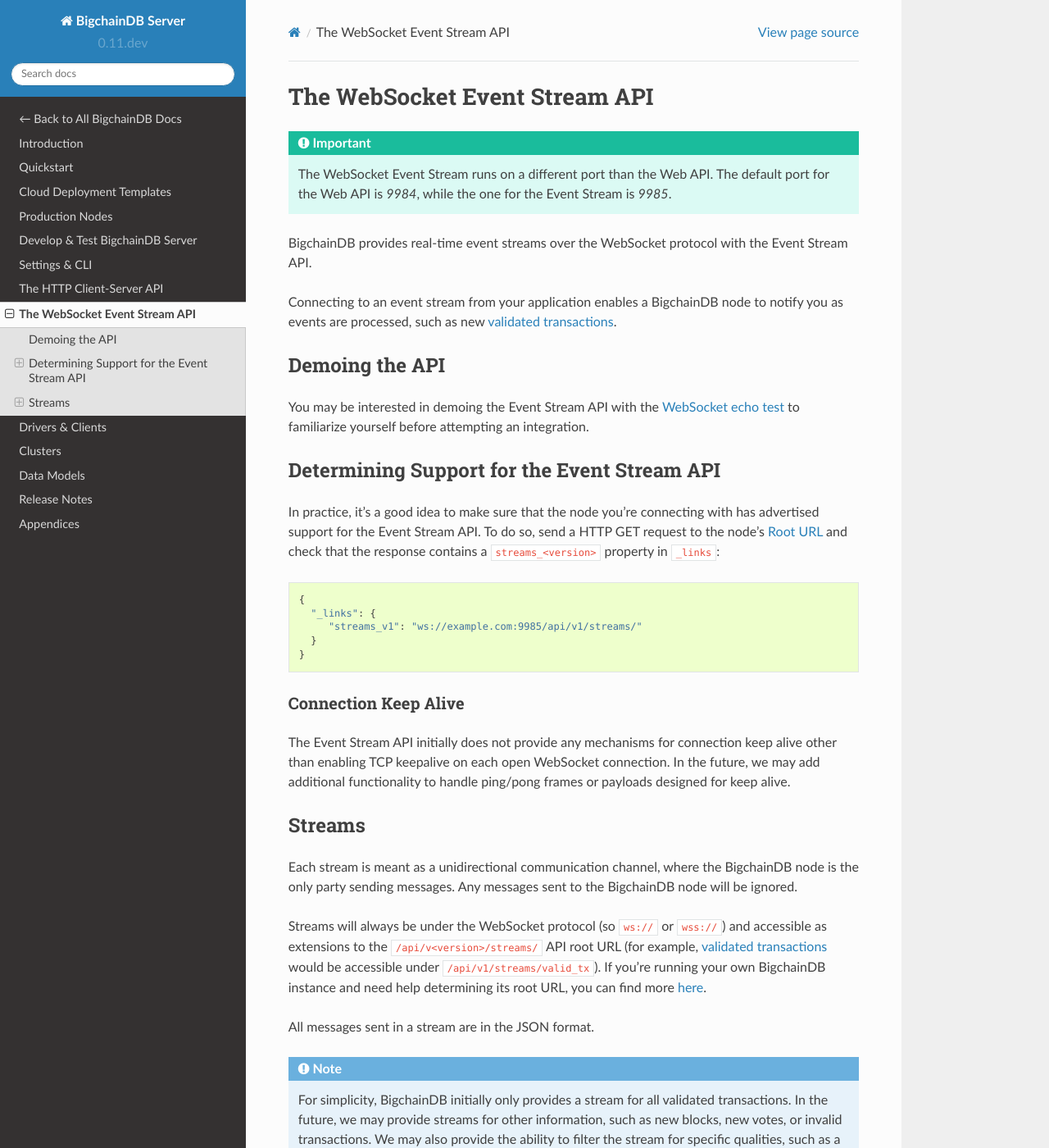
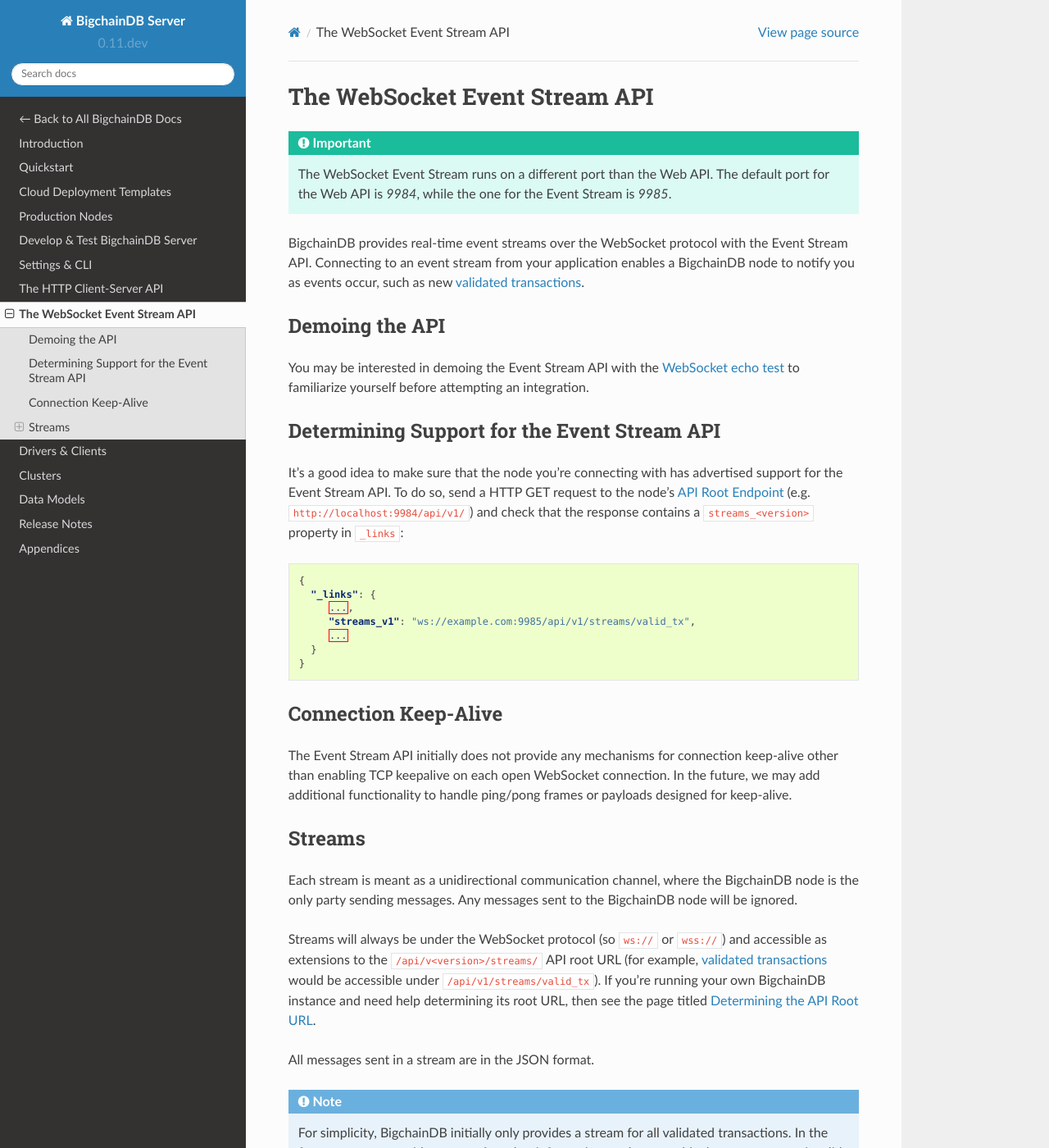
Before and after one commit to bigchaindb/bigchaindb, a Sphinx documentation site: the page built from docs/server/source/websocket-event-stream-api.rst, in a window 1280 px wide and 1400 px high. Shown: the whole window at 82% size. Built offline with Sphinx 7.4.7 and the Read the Docs theme 2.0.0, drawn with Linux system fonts in a browser that asks for light colours; pages that are not in the unit, such as notebooks, are missing from menus.

Commit message:
Minor edits & fixes to WebSocket API docs

```diff
--- a/docs/server/source/websocket-event-stream-api.rst
+++ b/docs/server/source/websocket-event-stream-api.rst
@@ -8,9 +8,8 @@
 
 BigchainDB provides real-time event streams over the WebSocket protocol with
 the Event Stream API.
-
 Connecting to an event stream from your application enables a BigchainDB node
-to notify you as events are processed, such as new `validated transactions <#valid-transactions>`_.
+to notify you as events occur, such as new `validated transactions <#valid-transactions>`_.
 
 
 Demoing the API
@@ -23,25 +22,31 @@
 Determining Support for the Event Stream API
 --------------------------------------------
 
-In practice, it's a good idea to make sure that the node you're connecting with
+It's a good idea to make sure that the node you're connecting with
 has advertised support for the Event Stream API. To do so, send a HTTP GET
-request to the node's :ref:`Root URL <bigchaindb-root-url>` and check that the
-response contains a ``streams_<version>`` property in ``_links``::
+request to the node's :ref:`API Root Endpoint`
+(e.g. ``http://localhost:9984/api/v1/``) and check that the
+response contains a ``streams_<version>`` property in ``_links``:
+
+.. code:: JSON
 
     {
       "_links": {
-         "streams_v1": "ws://example.com:9985/api/v1/streams/"
+         ...,
+         "streams_v1": "ws://example.com:9985/api/v1/streams/valid_tx",
+         ...
       }
     }
 
 
-Connection Keep Alive
-~~~~~~~~~~~~~~~~~~~~~
+Connection Keep-Alive
+---------------------
 
 The Event Stream API initially does not provide any mechanisms for connection
-keep alive other than enabling TCP keepalive on each open WebSocket connection.
+keep-alive other than enabling TCP keepalive on each open WebSocket connection.
 In the future, we may add additional functionality to handle ping/pong frames
-or payloads designed for keep alive.
+or payloads designed for keep-alive.
+
 
 Streams
 -------
@@ -54,8 +59,8 @@
 ``wss://``) and accessible as extensions to the ``/api/v<version>/streams/``
 API root URL (for example, `validated transactions <#valid-transactions>`_
 would be accessible under ``/api/v1/streams/valid_tx``). If you're running your
-own BigchainDB instance and need help determining its root URL, you can find
-more :ref:`here <determining-the-api-root-url>`.
+own BigchainDB instance and need help determining its root URL,
+then see the page titled :ref:`Determining the API Root URL`.
 
 All messages sent in a stream are in the JSON format.
 
@@ -68,7 +73,7 @@
     as a specific ``output``'s ``public_key``.
 
     If you have specific use cases that you think would fit as part of this
-    API, feel free to reach out via `gitter <https://gitter.im/bigchaindb/bigchaindb>`_
+    API, feel free to reach out via `Gitter <https://gitter.im/bigchaindb/bigchaindb>`_
     or `email <mailto:product@bigchaindb.com>`_.
 
 Valid Transactions
@@ -79,7 +84,9 @@
 Streams an event for any newly validated transactions. Message bodies contain
 the transaction's ID, associated asset ID, and containing block's ID.
 
-Example message::
+Example message:
+
+.. code:: JSON
 
     {
         "tx_id": "<sha3-256 hash>",
```
